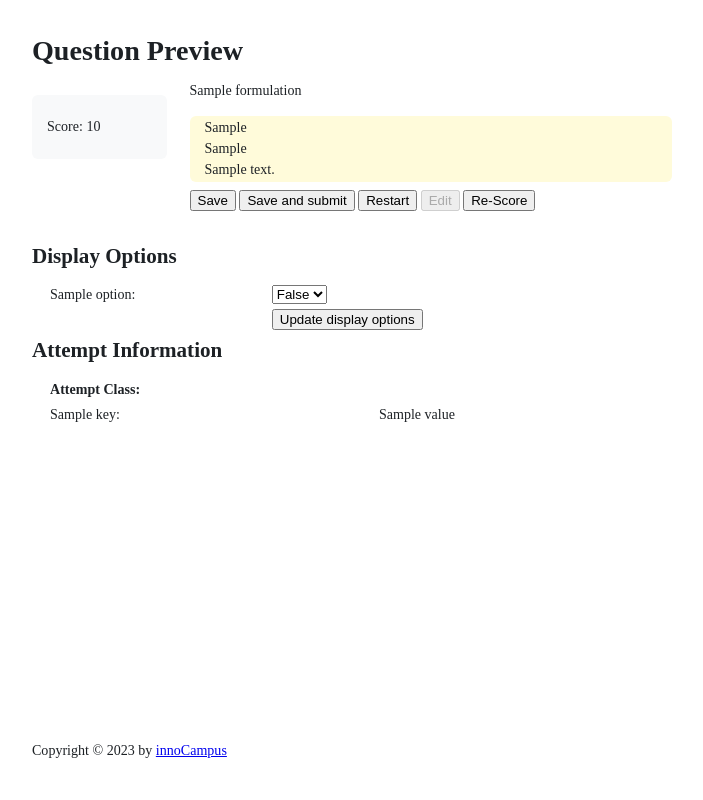
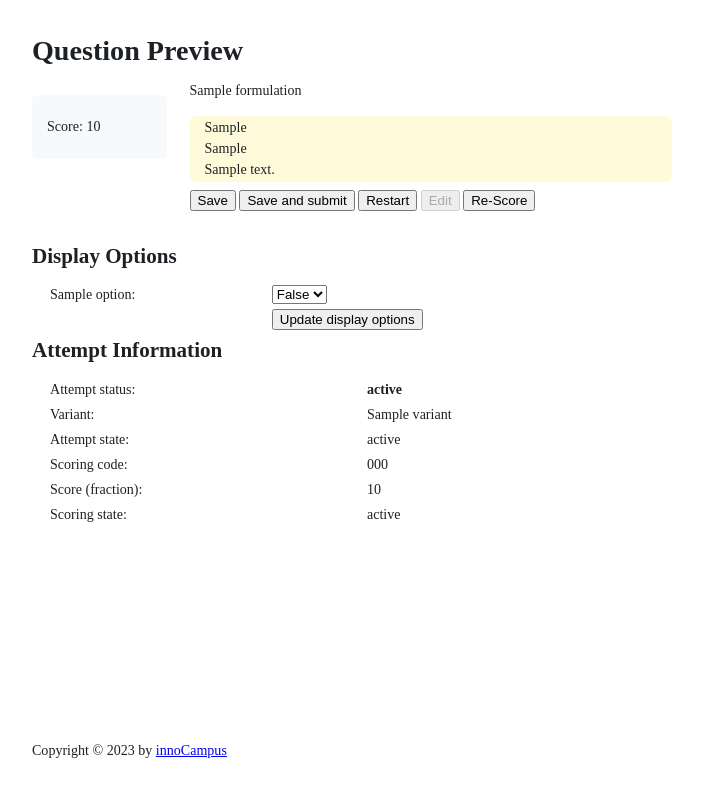
Before and after one commit to tx0c3/questionpy-sdk, a Python web app: template questionpy_sdk/webserver/templates/attempt.html.jinja2 in a window 1280 px wide. Shown: the whole page, without its empty margins (288-991 px from the left). Run offline with Jinja, Linux system fonts and the light colour scheme; the template is opened without the code that fills it: most values are stand-ins (such as "Sample title", 1, 10 or a date in 2020).

Commit message:
feat(webserver): always show attempt state

```diff
--- a/questionpy_sdk/webserver/app.py
+++ b/questionpy_sdk/webserver/app.py
@@ -193,6 +193,7 @@ async def get_attempt(request: web.Request) -> web.Response:
 
     context = get_attempt_render_context(
         attempt,
+        attempt_state,
         last_attempt_data=last_attempt_data,
         display_options=display_options,
         seed=seed,
--- a/questionpy_sdk/webserver/templates/attempt.html.jinja2
+++ b/questionpy_sdk/webserver/templates/attempt.html.jinja2
@@ -85,15 +85,32 @@
         <table>
             <tbody>
                 <tr>
-                    <td><b>Attempt Class:</b></td>
-                    <td>{{ attempt.__class__ }}</td>
+                    <td>Attempt status:</td>
+                    <td><b>{{ attempt_status }}</b></td>
                 </tr>
-                {% for key, value in attempt.dict().items() if key not in ['ui', 'classification'] %}
                 <tr>
-                    <td>{{ key.replace('_', ' ') | capitalize }}:</td>
-                    <td>{{ value }}</td>
+                    <td>Variant:</td>
+                    <td>{{ attempt.variant }}</td>
                 </tr>
-                {% endfor %}
+                <tr>
+                    <td>Attempt state:</td>
+                    <td>{{ attempt_state }}</td>
+                </tr>
+
+                {% if attempt.scoring_code is defined %}
+                    <tr>
+                        <td>Scoring code:</td>
+                        <td>{{ attempt.scoring_code }}</td>
+                    </tr>
+                    <tr>
+                        <td>Score (fraction):</td>
+                        <td>{{ attempt.score }}</td>
+                    </tr>
+                    <tr>
+                        <td>Scoring state:</td>
+                        <td>{{ attempt.scoring_state }}</td>
+                    </tr>
+                {% endif %}
             </tbody>
         </table>
     </div>
```
Also changed, not shown: questionpy_sdk/webserver/attempt.py (+16 -2 lines).
